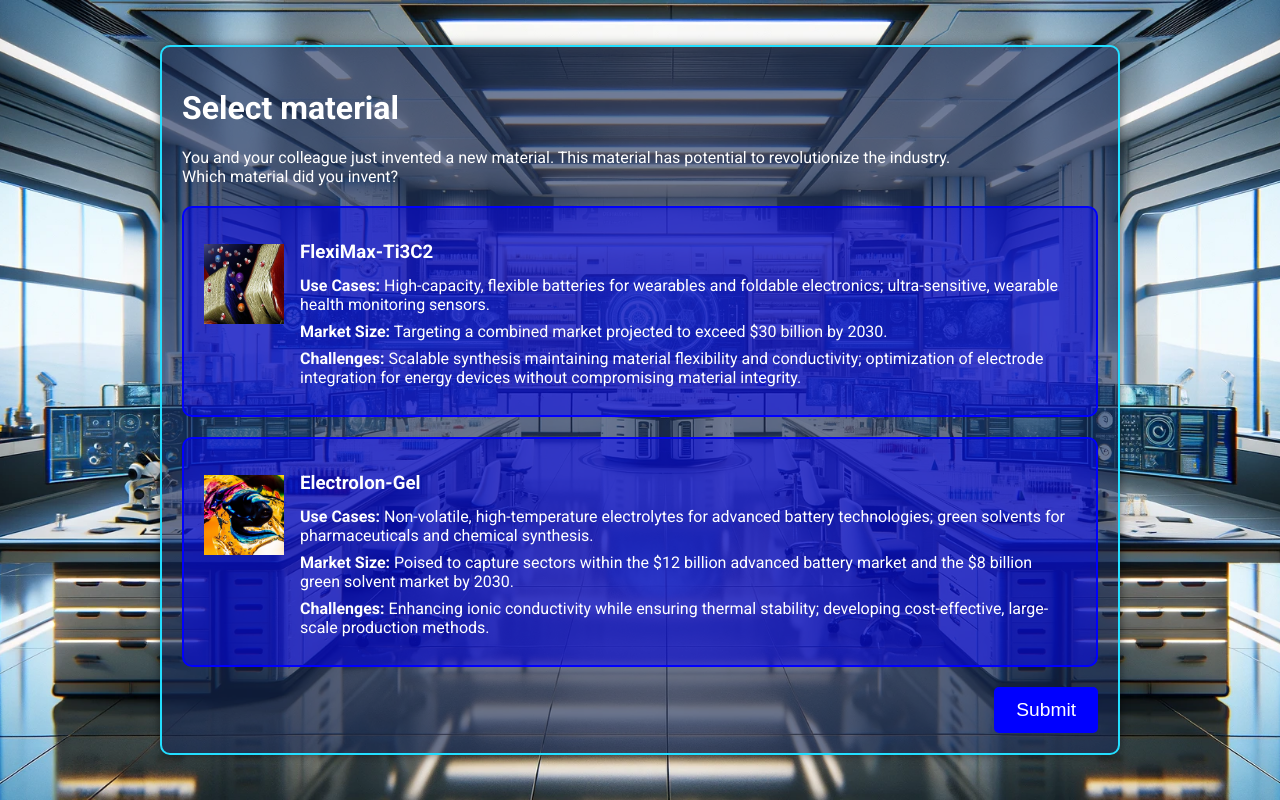
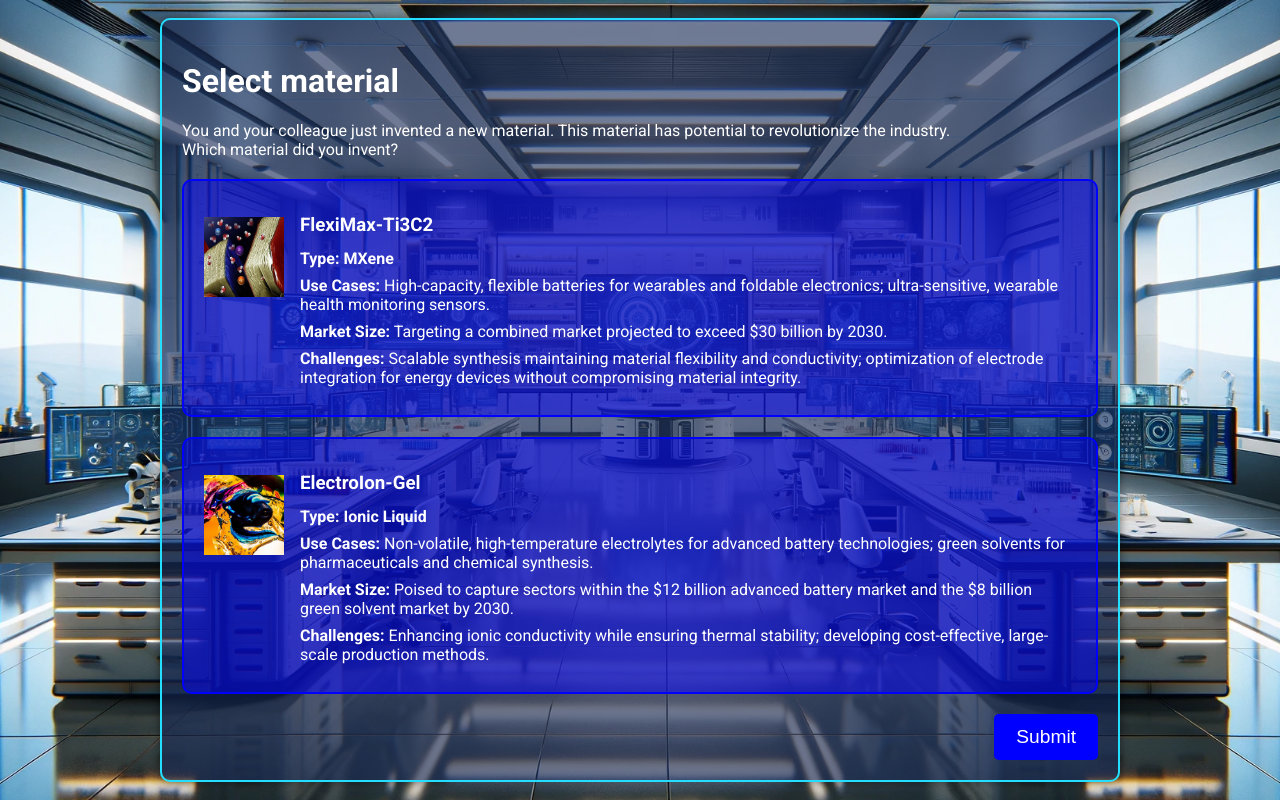
Before and after one commit to NanoCraftGame/nanocraft, a SvelteKit app: page /select-material in a window 1280 px wide. Built offline with nearby package versions, Linux system fonts and the light colour scheme.

Commit message:
kinda add tests

```diff
--- a/src/routes/select-material/+page.svelte
+++ b/src/routes/select-material/+page.svelte
@@ -40,6 +40,7 @@
 						<img src={mxene} alt="MXene" />
 						<div>
 							<h3>FlexiMax-Ti3C2</h3>
+							<p><strong>Type: MXene</strong></p>
 							<p>
 								<strong>Use Cases:</strong> High-capacity, flexible batteries for wearables and foldable
 								electronics; ultra-sensitive, wearable health monitoring sensors.
@@ -68,6 +69,7 @@
 						<img src={ionicLiquid} alt="Ionic Liquid" />
 						<div>
 							<h3>ElectroIon-Gel</h3>
+							<p><strong>Type: Ionic Liquid</strong></p>
 							<p>
 								<strong>Use Cases:</strong> Non-volatile, high-temperature electrolytes for advanced
 								battery technologies; green solvents for pharmaceuticals and chemical synthesis.
```
Also changed, not shown: tests/test.ts (deleted, +0 -6 lines), 1 other file (tests, documents, lock files or other folders).
